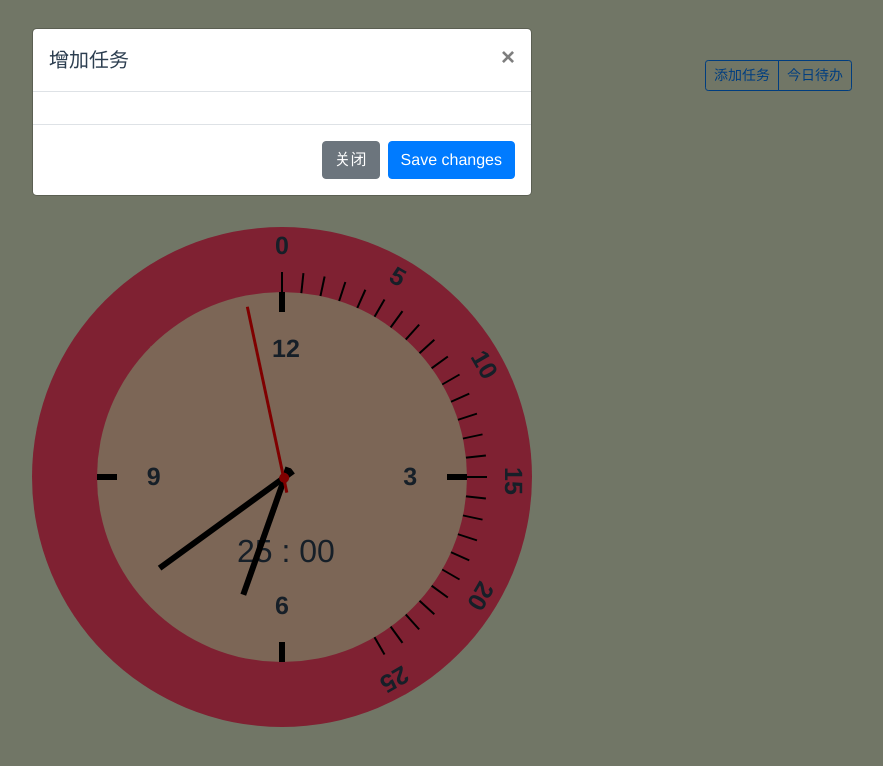
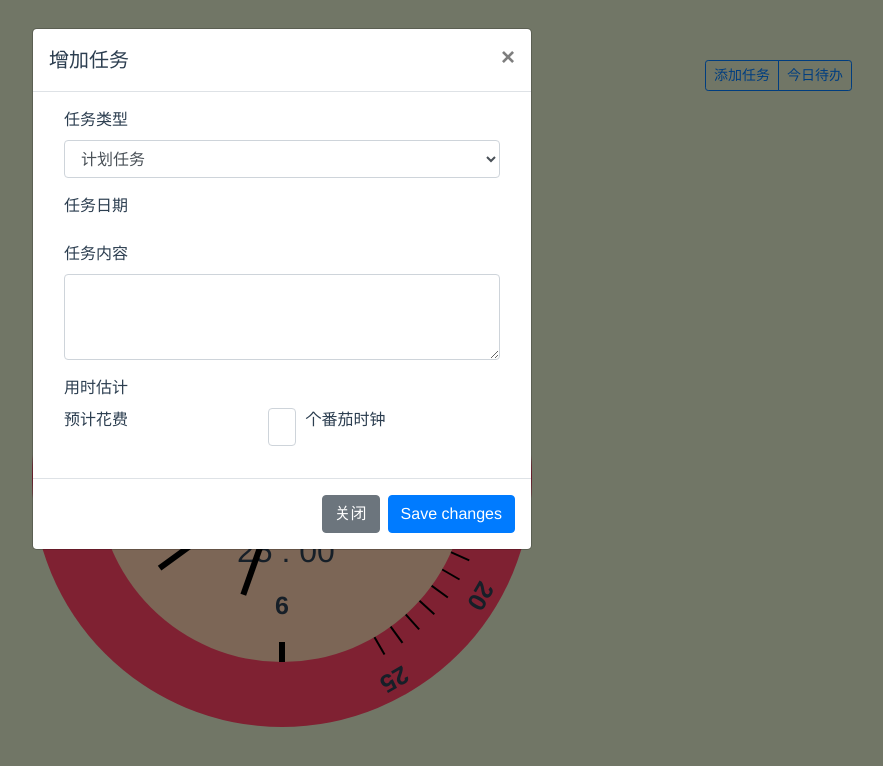
Before and after one commit to xiangyun-zhang/Pomodoro-Timer, a Vue app: page / in a window 1280 px wide. Both pictures are taken after a click on the button "添加任务". Shown: the top 766 px of the page, without its empty margins (358-1241 px from the left). Built offline with nearby package versions, Linux system fonts and the light colour scheme.

Commit message:
add to do form

```diff
--- a/src/components/ToDo.vue
+++ b/src/components/ToDo.vue
@@ -4,8 +4,8 @@
 			<div class="row todo-panel justify-content-end">
 				<!-- Button trigger modal -->
 				<div class="btn-group">
-					<button class="btn btn-outline-primary btn-sm" type="button" data-toggle="modal" data-target='#addToDo'>添加任务</button>
-					<button class="btn btn-outline-primary btn-sm" type="button" data-toggle="modal" data-target='#toDoList'>今日待办</button>
+					<button class="btn btn-outline-primary btn-sm" type="button" data-toggle="modal" data-target="#addToDo">添加任务</button>
+					<button class="btn btn-outline-primary btn-sm" type="button" data-toggle="modal" data-target="#toDoList">今日待办</button>
 				</div>
 			</div>
 			<!-- Modal -->
@@ -17,7 +17,33 @@
 							<button type="button" class="close" data-dismiss="modal" aria-label="Close"><span aria-hidden="true">&times;</span></button>
 						</div>
 						<div class="modal-body">
+							<div class="container">
+								<form>
+									<div class="form-group">
+										<label for="taskType">任务类型</label>
+										<select class="form-control" id="taskType">
+											<option>计划任务</option>
+											<option>计划外/紧急任务</option>
+										</select>
+									</div>
+									<div class="form-group">
+										<label for="taskDate">任务日期</label>
 
+									</div>
+									<div class="form-group">
+										<label for="taskContent">任务内容</label>
+										<textarea class="form-control" id="taskContent" rows="3"></textarea>
+									</div>
+									<div class="form-group">
+										<label for="taskEstimate">用时估计</label>
+										<div class="form-row">
+											<div class="col"><span>预计花费</span></div>
+											<div class="col-1"><input type="number" class="form-control" id="taskEstimate" /></div>
+											<div class="col"><span>个番茄时钟</span></div>
+										</div>
+									</div>
+								</form>
+							</div>
 						</div>
 						<div class="modal-footer">
 							<button type="button" class="btn btn-secondary" data-dismiss="modal">关闭</button>
```
